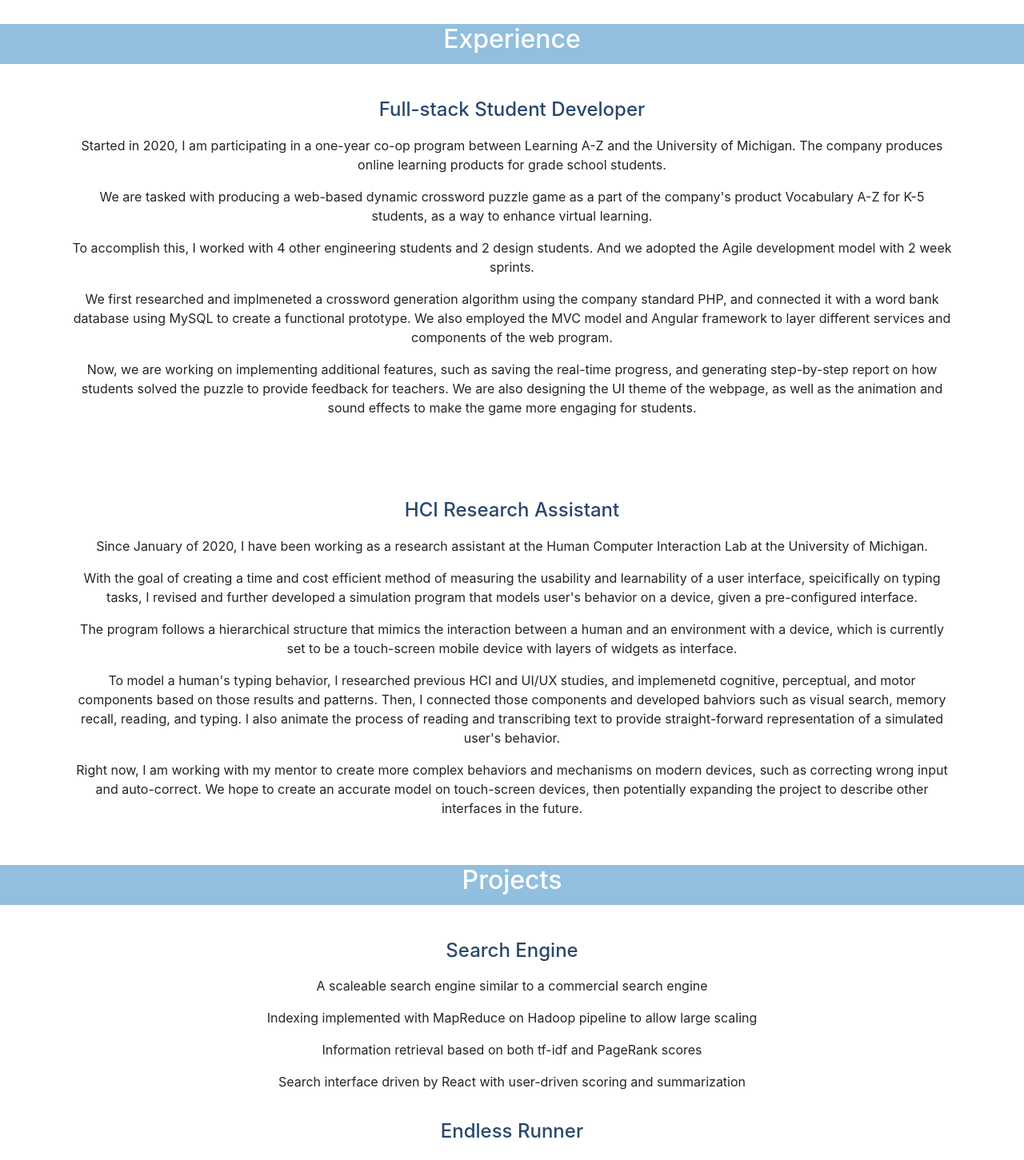
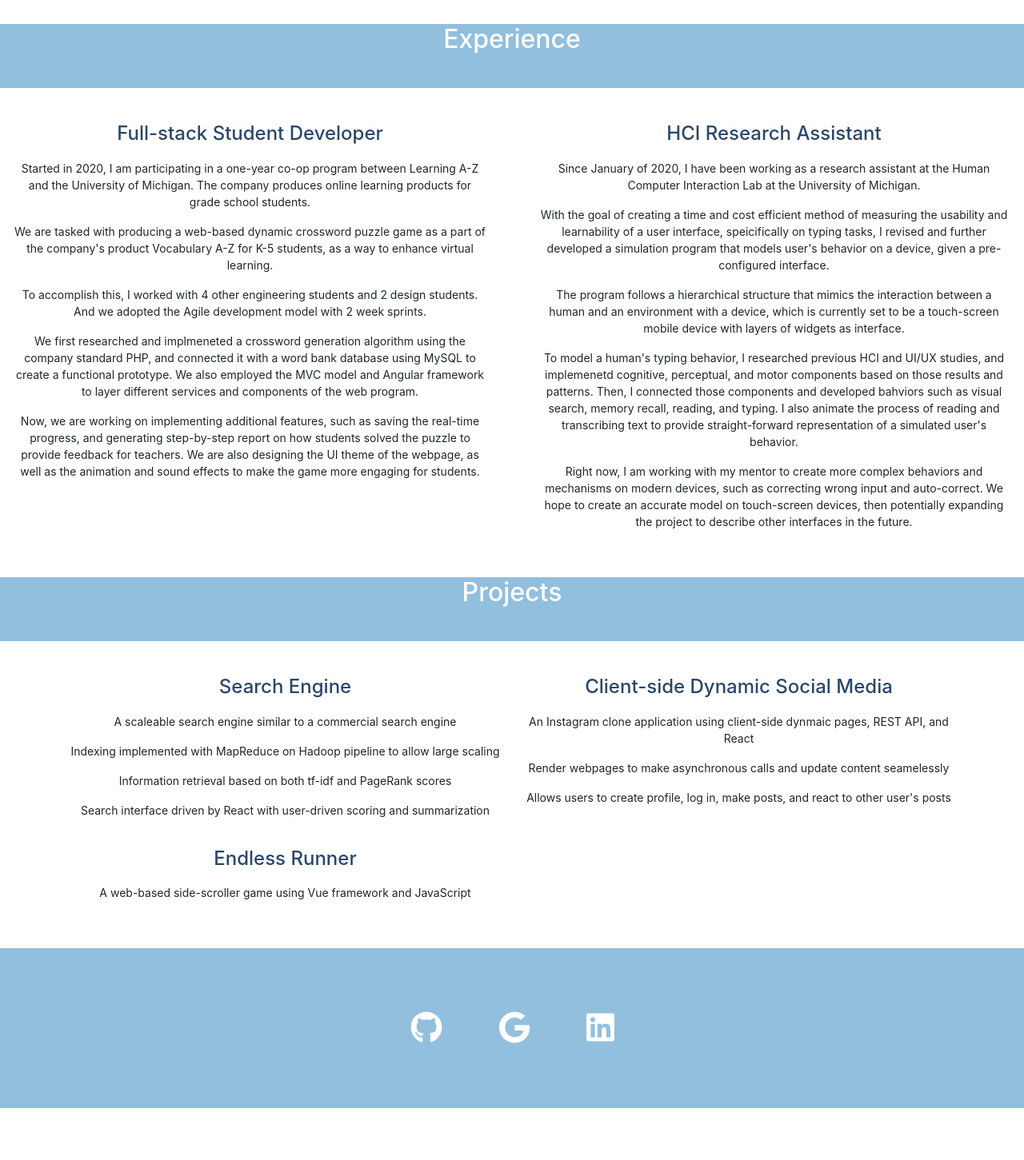
Before and after one commit to kevinpjk/website, a React (Create React App) app: page /#/experience in a window 1280 px wide. Shown: the part 458-1909 px from the top of the page at 80% size. After the commit the page ends 1844 px from the top, so only its background shows below. Built offline with nearby package versions, Linux system fonts and the light colour scheme.

Commit message:
layout change

```diff
--- a/src/Experience.js
+++ b/src/Experience.js
@@ -1,11 +1,12 @@
 import React from 'react';
 import styled from 'styled-components';
-import { Container } from 'react-bootstrap';
+import { Container, Row, Col } from 'react-bootstrap';
 
 const Styles = styled.div `
     .content {
         vertical-align: top;
         text-align: center;
+        font-size: 14px;
         border: 3px solid transparent;
         padding-bottom: 40px;
         padding-top: 20px;
@@ -14,9 +15,13 @@ const Styles = styled.div `
     .title {
         vertical-align: top;
         text-align: center;
-        height: 50px;
+        height: 80px;
         background-color: #92bfde;
         color: white;
+    }
+
+    .h2 {
+        padding-top: 10px;
     }
 
     .subtitle {
@@ -40,6 +45,8 @@ export const Experience = () => {
                     <h2>Experience</h2>
                 </div>
 
+                <Row>
+                    <Col>
                         <Container>
                             <div className="content">
                                 <h4 className="subtitle">Full-stack Student Developer</h4>
@@ -50,7 +57,9 @@ export const Experience = () => {
                                 <p>Now, we are working on implementing additional features, such as saving the real-time progress, and generating step-by-step report on how students solved the puzzle to provide feedback for teachers. We are also designing the UI theme of the webpage, as well as the animation and sound effects to make the game more engaging for students.</p>
                             </div>
                         </Container>
+                    </Col>
 
+                    <Col>
                         <Container>
                             <div className="content">
                                 <h4 className="subtitle">HCI Research Assistant</h4>
@@ -61,6 +70,8 @@ export const Experience = () => {
                                 <p>Right now, I am working with my mentor to create more complex behaviors and mechanisms on modern devices, such as correcting wrong input and auto-correct. We hope to create an accurate model on touch-screen devices, then potentially expanding the project to describe other interfaces in the future.</p>
                             </div>
                         </Container>
+                    </Col>
+                </Row>
 
                 <div className="title">
                     <h2>Projects</h2>
@@ -68,23 +79,33 @@ export const Experience = () => {
 
                 <Container>
                     <div className="content">
+                        <Row>
+                            <Col>
                                 <h4 className="subtitle">Search Engine</h4>
                                 <p>A scaleable search engine similar to a commercial search engine</p>
                                 <p>Indexing implemented with MapReduce on Hadoop pipeline to allow large scaling</p>
                                 <p>Information retrieval based on both tf-idf and PageRank scores</p>
                                 <p>Search interface driven by React with user-driven scoring and summarization</p>
+                            </Col>
 
-                        <span className="spacing" />
-
-                        <h4 className="subtitle">Endless Runner</h4>
-                        <p>A web-based side-scroller game using Vue framework and JavaScript</p>
-
-                        <span className="spacing" />
-
+                            <Col>
                                 <h4 className="subtitle">Client-side Dynamic Social Media</h4>
                                 <p>An Instagram clone application using client-side dynmaic pages, REST API, and React</p>
                                 <p>Render webpages to make asynchronous calls and update content seamelessly</p>
                                 <p>Allows users to create profile, log in, make posts, and react to other user's posts</p>
+                            </Col>
+                        </Row>
+
+                        <Row>
+                            <Col>
+                                <h4 className="subtitle">Endless Runner</h4>
+                                <p>A web-based side-scroller game using Vue framework and JavaScript</p>
+                            </Col>
+                            <Col>
+
+                            </Col>
+                        </Row>
+
                     </div>
                 </Container>
             </div>
--- a/src/Home.js
+++ b/src/Home.js
@@ -9,6 +9,7 @@ const Styles = styled.div `
         display: inline-block;
         vertical-align: top;
         text-align: center;
+        font-size: 14px;
         border: 3px solid transparent;
         padding-bottom: 40px;
         padding-top: 20px;
@@ -23,7 +24,7 @@ const Styles = styled.div `
         place-items: center;
         text-align: center;
         height: 50px;
-        padding-top:20px;
+        padding-top: 20px;
         color: #29476c;
     }
 
@@ -67,6 +68,7 @@ export const Home = () => {
             <div className="spacing"></div>
 
             <div className="blueContent">
+                <div className="spacing"></div>
                 <h2 className="title">Projects</h2>
                 <div className="projects">
                     <Row>
@@ -77,15 +79,15 @@ export const Home = () => {
                             </Container>
                         </Col>
                         <Col>
+                            <h4 className="subtitle">Client-side Dynamic Social Media</h4>
+                            <Container>
+                                <p>An Instagram clone application using client-side dynmaic pages, REST API, and React</p>
+                            </Container>
+                        </Col>
+                        <Col>
                             <h4 className="subtitle">Endless Runner</h4>
                             <Container>
                                 <p>A web-based game that generates obstacles and pick-ups and keeps the player running</p>
-                            </Container>
-                        </Col>
-                        <Col>
-                            <h4 className="subtitle">Client-side Dynamic Social Media</h4>
-                            <Container>
-                                <p>An Instagram clone application using client-side dynmaic pages, REST API, and React</p>
                             </Container>
                         </Col>
                     </Row>
--- a/src/Passion.js
+++ b/src/Passion.js
@@ -5,6 +5,7 @@ const Styles = styled.div `
     .content {
         vertical-align: top;
         text-align: center;
+        font-size: 14px;
         border: 3px solid transparent;
         padding-bottom: 40px;
         padding-top: 20px;
```
Lines whose indentation alone changed are shown as unchanged.
